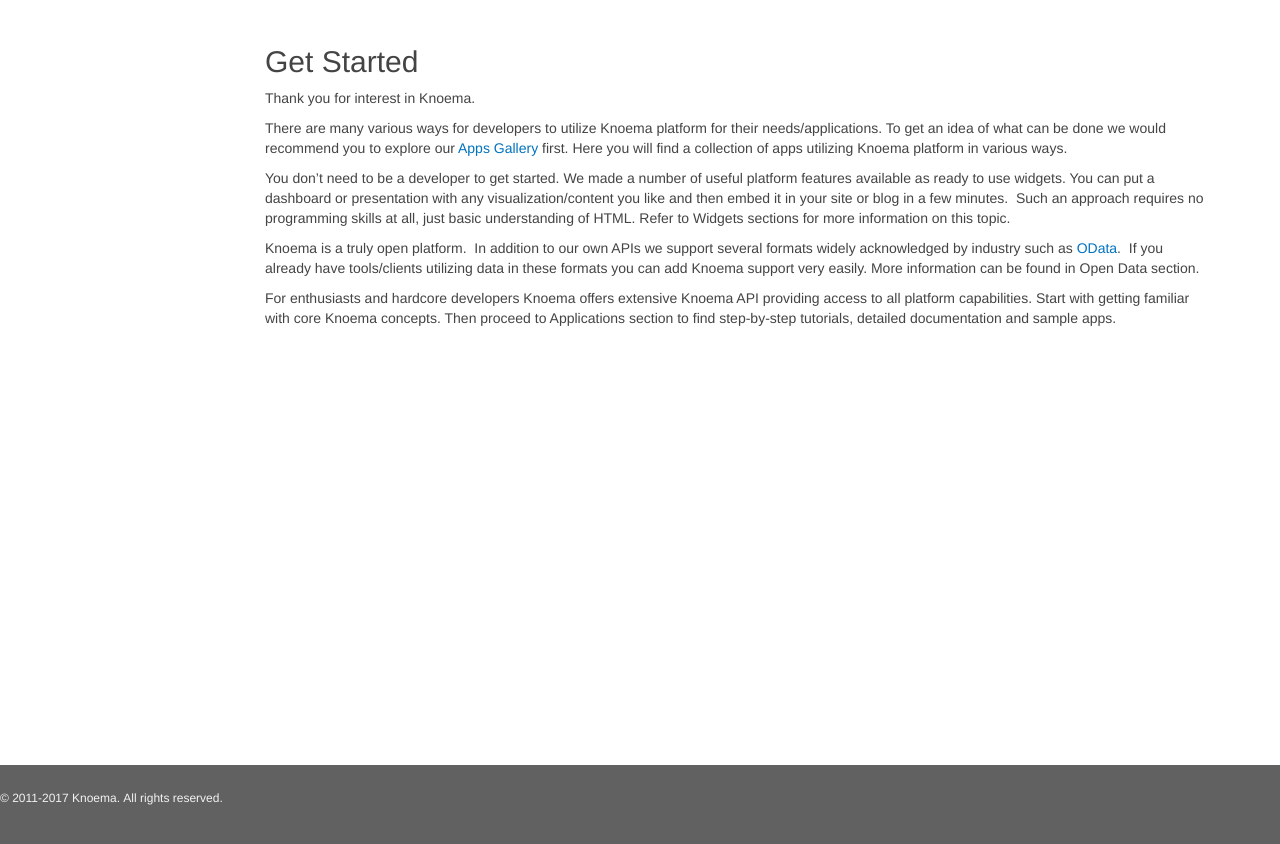
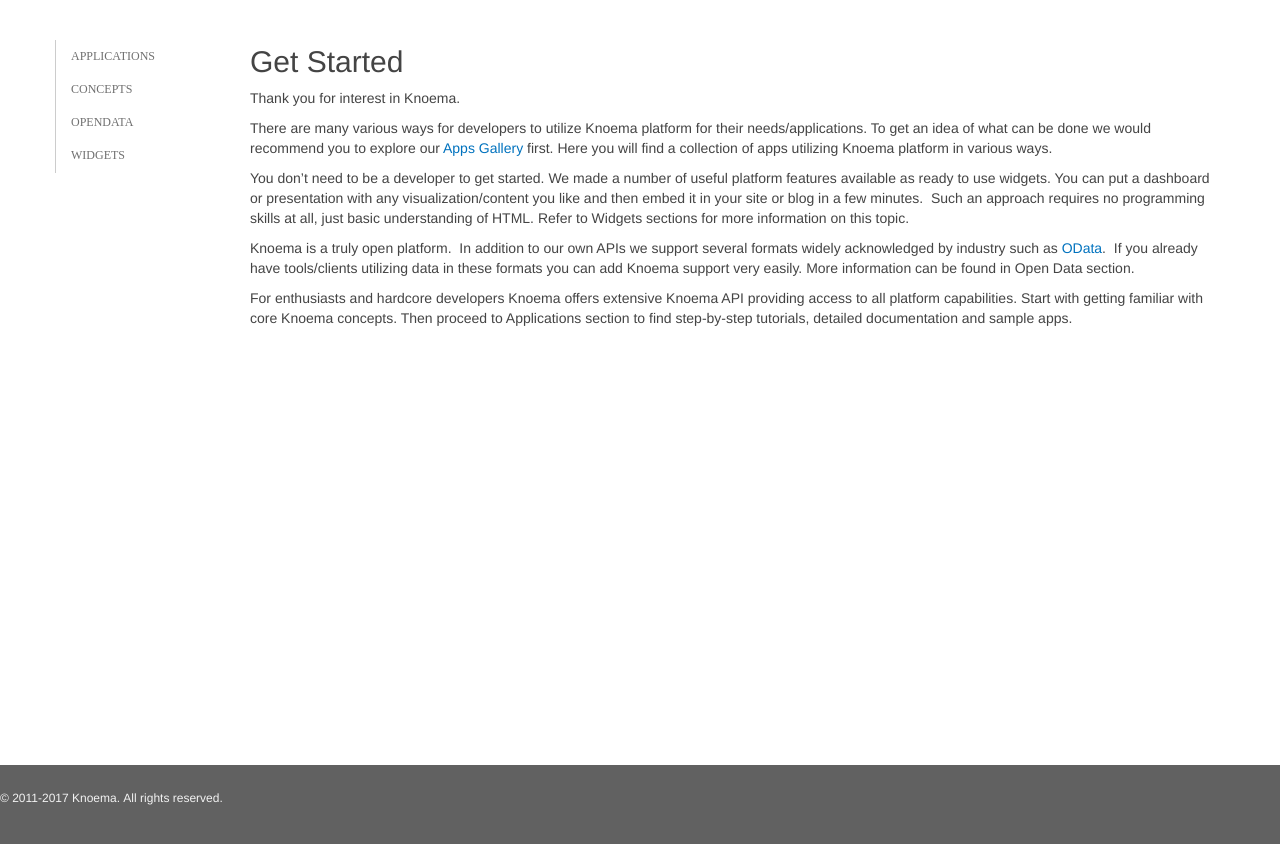
Before and after one commit to Knoema/Docs, a Jekyll site: the page built from index.md, in a window 1280 px wide. Shown: the top 844 px of the page. Built offline with Jekyll 4.4.1, drawn with Linux system fonts in a browser that asks for light colours; nearby versions of some CDN libraries; some web fonts are replaced.

Commit message:
KN-21402 layout, highlight

```diff
--- a/_layouts/default.html
+++ b/_layouts/default.html
@@ -46,10 +46,10 @@
 {% endfor %}
 
 <body>
-	<div class="container body-content docs">
+	<div class="container body-content">
 		<div class="row">
 			<header class="col-md-2">
-				<nav class="docs-nav {% comment %}visible-md visible-lg {% endcomment %}affix-top" id="docs-navbar">
+				<nav class="docs-nav affix-top" id="docs-navbar">
 					<ul class="nav" id="main-nav">
 
 						{% for cat in cats %}
@@ -76,6 +76,7 @@
 	</div>
 	<script src="https://code.jquery.com/jquery-3.1.1.min.js"></script>
 	<script src="{{ site.path }}/js/bootstrap.min.js"></script>
-	<!--<script src="//cdnjs.cloudflare.com/ajax/libs/highlight.js/9.9.0/highlight.min.js"></script>-->
+	<script src="//cdnjs.cloudflare.com/ajax/libs/highlight.js/9.9.0/highlight.min.js"></script>
+	<script src="{{ site.path }}/js/main.js"></script>
 </body>
 </html>
--- a/css/styles.scss
+++ b/css/styles.scss
@@ -348,81 +348,9 @@
   }
 }
 
-footer {
-  position: absolute;
-  left: 0;
-  bottom: 0;
-  height: 135px;
-  width: 100%;
-  background-color: #333;
-  font-size: 12px;
-  color: #fff;
-  padding: 25px 0;
-
-  .left {
-    font-size: 14px;
-  }
-
-  .message {
-    display: none;
-  }
-
-  .twitter-follow-button {
-    vertical-align: bottom;
-    margin-right: 15px;
-    margin-bottom: 10px;
-  }
-
-  .github-star-button {
-    top: 5px;
-    position: relative;
-    margin-bottom: 20px;
-    display: inline-block;
-  }
-
-  .twitter-follow-button {
-    margin-bottom: 20px;
-    display: inline-block;
-  }
-
-  .right > * {
-    display: inline-block;
-    vertical-align: top;
-  }
-
-  .links {
-    padding: 0;
-
-    li {
-      display: inline-block;
-
-      &:not(:last-child) {
-        padding-right: 20px;
-      }
-    }
-
-    a {
-      color: #fff;
-
-      &:hover {
-        color: #b4a0ff;
-        text-decoration: none;
-      }
-    }
-  }
-
-  .copyright {
-    margin-left: 30px;
-
-    .logo {
-      display: block;
-      margin-bottom: 2px;
-    }
-  }
-}
-
-#docs-subnavbar > div:first-child.connect-widget {
-  margin-top: 0;
+.col-md-1, .col-md-2, .col-md-3, .col-md-4, .col-md-5, .col-md-6, .col-md-7, .col-md-8, .col-md-9, .col-md-10, .col-md-11, .col-md-12
+{
+  padding-left: 0;
 }
 
 #docs-navbar.affix {
@@ -440,7 +368,6 @@
 
 #docs-navbar {
   padding: 15px 0;
-  display: none;
 
   h4 {
     padding-left: 15px;
@@ -571,6 +498,79 @@
 }
 
 footer {
+  position: absolute;
+  left: 0;
+  bottom: 0;
+  height: 135px;
+  width: 100%;
+  background-color: #333;
+  font-size: 12px;
+  color: #fff;
+  padding: 25px 0;
+
+  .left {
+    font-size: 14px;
+  }
+
+  .message {
+    display: none;
+  }
+
+  .twitter-follow-button {
+    vertical-align: bottom;
+    margin-right: 15px;
+    margin-bottom: 10px;
+  }
+
+  .github-star-button {
+    top: 5px;
+    position: relative;
+    margin-bottom: 20px;
+    display: inline-block;
+  }
+
+  .twitter-follow-button {
+    margin-bottom: 20px;
+    display: inline-block;
+  }
+
+  .right > * {
+    display: inline-block;
+    vertical-align: top;
+  }
+
+  .links {
+    padding: 0;
+
+    li {
+      display: inline-block;
+
+      &:not(:last-child) {
+        padding-right: 20px;
+      }
+    }
+
+    a {
+      color: #fff;
+
+      &:hover {
+        color: #b4a0ff;
+        text-decoration: none;
+      }
+    }
+  }
+
+  .copyright {
+    margin-left: 30px;
+
+    .logo {
+      display: block;
+      margin-bottom: 2px;
+    }
+  }
+}
+
+footer {
     clear: both;
     background-color: #616161;
     color: #f2f2f2;
--- a/js/main.js
+++ b/js/main.js
@@ -1,13 +1,3 @@
 $(function() {
-	$("body").scrollspy({ target: "#docs-subnavbar" });
-	var t = 20;
-	$("#docs-navbar, #docs-subnavbar").affix({ offset: { top: function () {
-		return $("#docs-subnavbar").parent().offset().top - t;
-	}, bottom: 400 } }), $(".collapse").on("hidden.bs.collapse", function () {
-		$(this).parent().addClass("collapsed"), $(this).parent().removeClass("expanded");
-	}).on("shown.bs.collapse", function () {
-		$(this).parent().addClass("expanded"), $(this).parent().removeClass("collapsed");
-	}), $("#small-nav-dropdown").change(function () {
-		window.location = this.value;
-	});
+	hljs.initHighlightingOnLoad();
 });
```
